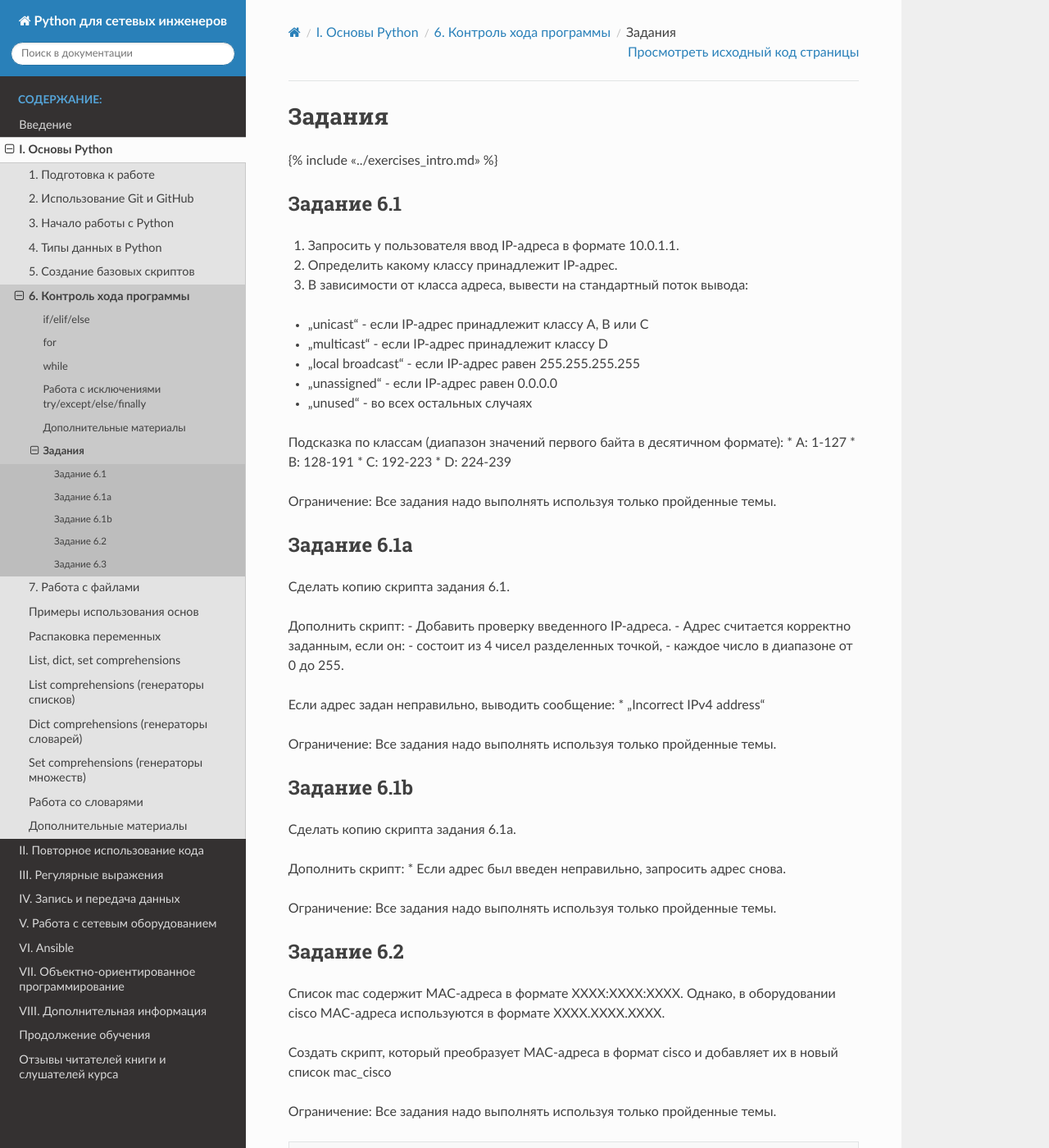
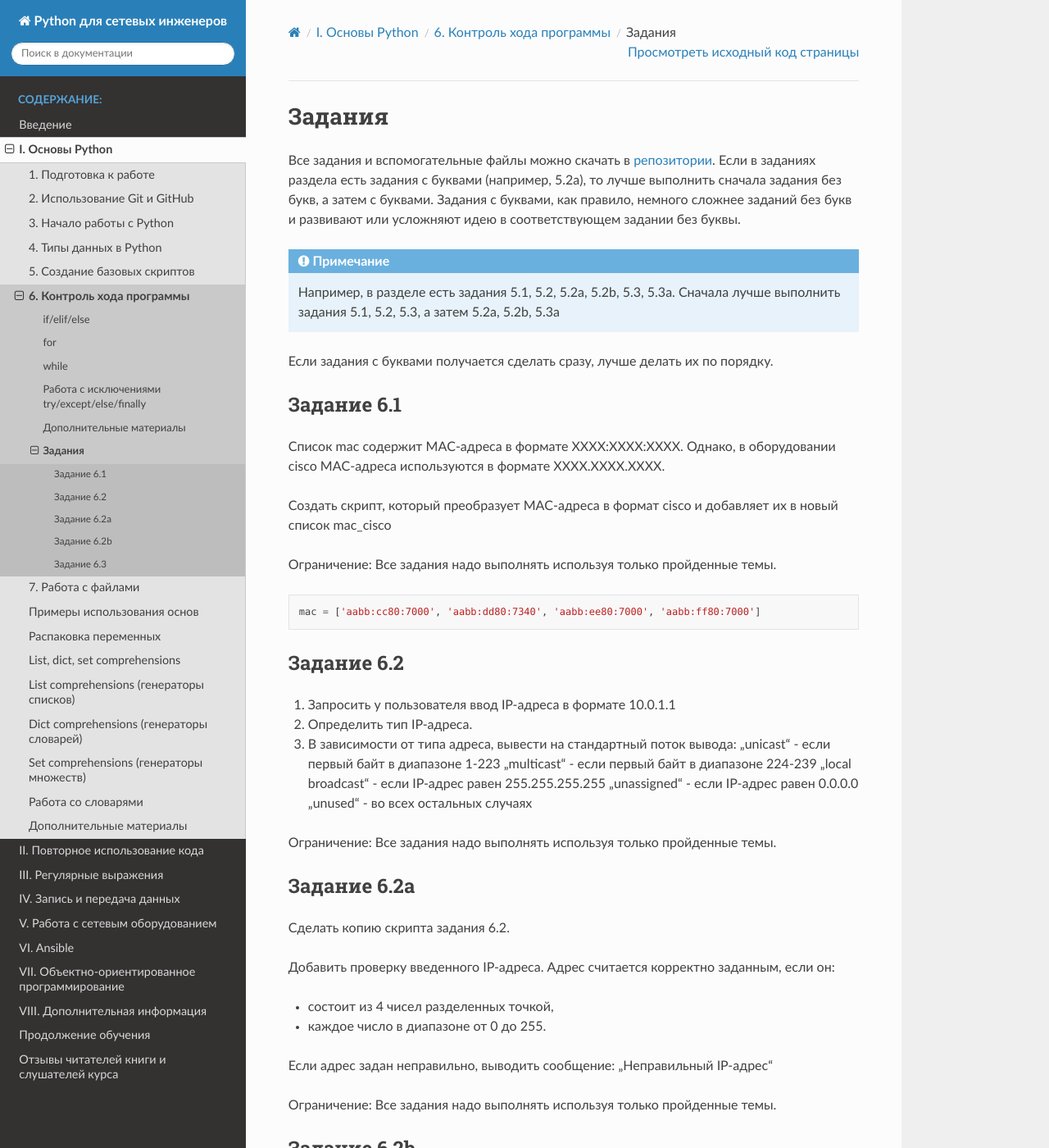
Before and after one commit to natenka/pyneng-book, a Sphinx documentation site: the page built from docs/source/exercises/06_exercises.rst, in a window 1280 px wide and 1400 px high. Shown: the whole window at 82% size. Built offline with Sphinx 7.4.7 and the Read the Docs theme 2.0.0, drawn with Linux system fonts in a browser that asks for light colours; pages that are not in the unit, such as notebooks, are missing from menus; some of the changed text lies outside the part shown.

Commit message:
Finished 06_control_structures exercises

```diff
--- a/docs/source/exercises/06_exercises.rst
+++ b/docs/source/exercises/06_exercises.rst
@@ -1,70 +1,61 @@
 Задания
 =======
 
-{% include "../exercises\_intro.md" %}
+.. include:: ./exercises_intro.rst
 
 Задание 6.1
 ~~~~~~~~~~~
 
-1. Запросить у пользователя ввод IP-адреса в формате 10.0.1.1.
-2. Определить какому классу принадлежит IP-адрес.
-3. В зависимости от класса адреса, вывести на стандартный поток вывода:
+Список mac содержит MAC-адреса в формате XXXX:XXXX:XXXX.
+Однако, в оборудовании cisco MAC-адреса используются в формате XXXX.XXXX.XXXX.
 
--  'unicast' - если IP-адрес принадлежит классу A, B или C
--  'multicast' - если IP-адрес принадлежит классу D
--  'local broadcast' - если IP-адрес равен 255.255.255.255
--  'unassigned' - если IP-адрес равен 0.0.0.0
--  'unused' - во всех остальных случаях
+Создать скрипт, который преобразует MAC-адреса в формат cisco
+и добавляет их в новый список mac_cisco
 
-Подсказка по классам (диапазон значений первого байта в десятичном
-формате): \* A: 1-127 \* B: 128-191 \* C: 192-223 \* D: 224-239
+Ограничение: Все задания надо выполнять используя только пройденные темы.
 
-Ограничение: Все задания надо выполнять используя только пройденные
-темы.
+.. code-block:: python
 
-Задание 6.1a
-~~~~~~~~~~~~
-
-Сделать копию скрипта задания 6.1.
-
-Дополнить скрипт: - Добавить проверку введенного IP-адреса. - Адрес
-считается корректно заданным, если он: - состоит из 4 чисел разделенных
-точкой, - каждое число в диапазоне от 0 до 255.
-
-Если адрес задан неправильно, выводить сообщение: \* 'Incorrect IPv4
-address'
-
-Ограничение: Все задания надо выполнять используя только пройденные
-темы.
-
-Задание 6.1b
-~~~~~~~~~~~~
-
-Сделать копию скрипта задания 6.1a.
-
-Дополнить скрипт: \* Если адрес был введен неправильно, запросить адрес
-снова.
-
-Ограничение: Все задания надо выполнять используя только пройденные
-темы.
+    mac = ['aabb:cc80:7000', 'aabb:dd80:7340', 'aabb:ee80:7000', 'aabb:ff80:7000']
 
 Задание 6.2
 ~~~~~~~~~~~
 
-Список mac содержит MAC-адреса в формате XXXX:XXXX:XXXX. Однако, в
-оборудовании cisco MAC-адреса используются в формате XXXX.XXXX.XXXX.
+1. Запросить у пользователя ввод IP-адреса в формате 10.0.1.1
+2. Определить тип IP-адреса.
+3. В зависимости от типа адреса, вывести на стандартный поток вывода:
+   'unicast' - если первый байт в диапазоне 1-223
+   'multicast' - если первый байт в диапазоне 224-239
+   'local broadcast' - если IP-адрес равен 255.255.255.255
+   'unassigned' - если IP-адрес равен 0.0.0.0
+   'unused' - во всех остальных случаях
 
-Создать скрипт, который преобразует MAC-адреса в формат cisco и
-добавляет их в новый список mac\_cisco
+Ограничение: Все задания надо выполнять используя только пройденные темы.
 
-Ограничение: Все задания надо выполнять используя только пройденные
-темы.
+Задание 6.2a
+~~~~~~~~~~~~
 
-.. code:: python
+Сделать копию скрипта задания 6.2.
 
-    mac = ['aabb:cc80:7000', 'aabb:dd80:7340', 'aabb:ee80:7000', 'aabb:ff80:7000']
+Добавить проверку введенного IP-адреса. Адрес считается корректно заданным, если он:
 
-    mac_cisco = []
+* состоит из 4 чисел разделенных точкой,
+* каждое число в диапазоне от 0 до 255.
+
+Если адрес задан неправильно, выводить сообщение:
+'Неправильный IP-адрес'
+
+Ограничение: Все задания надо выполнять используя только пройденные темы.
+
+Задание 6.2b
+~~~~~~~~~~~~
+
+Сделать копию скрипта задания 6.2a.
+
+Дополнить скрипт:
+Если адрес был введен неправильно, запросить адрес снова.
+
+Ограничение: Все задания надо выполнять используя только пройденные темы.
 
 Задание 6.3
 ~~~~~~~~~~~
@@ -73,38 +64,49 @@ address'
 
 Сделать аналогичный генератор конфигурации для портов trunk.
 
-В транках ситуация усложняется тем, что VLANов может быть много, и надо
-понимать, что с ними делать.
+В транках ситуация усложняется тем, что VLANов может быть много, и надо понимать,
+что с ним делать.
 
-Поэтому в соответствии каждому порту стоит список и первый (нулевой)
-элемент списка указывает как воспринимать номера VLANов, которые идут
-дальше: \* add - значит VLANы надо будет добавить (команда switchport
-trunk allowed vlan add 10,20) \* del - значит VLANы надо удалить из
-списка разрешенных (команда switchport trunk allowed vlan remove 17) \*
-only - значит, что на интерфейсе должны остаться разрешенными только
-указанные VLANы (команда switchport trunk allowed vlan 11,30)
+Поэтому в соответствии каждому порту стоит список
+и первый (нулевой) элемент списка указывает как воспринимать номера VLAN,
+которые идут дальше:
 
-Задача для портов 0/1, 0/2, 0/4: \* сгенерировать конфигурацию на основе
-шаблона trunk\_template \* с учетом ключевых слов add, del, only
+* add - VLANы надо будет добавить (команда switchport trunk allowed vlan add 10,20)
+* del - VLANы надо удалить из списка разрешенных (команда switchport trunk allowed vlan remove 17)
+* only - на интерфейсе должны остаться разрешенными только указанные VLANы (команда switchport trunk allowed vlan 11,30)
 
-Ограничение: Все задания надо выполнять используя только пройденные
-темы.
+Задача для портов 0/1, 0/2, 0/4:
 
-.. code:: python
+* сгенерировать конфигурацию на основе шаблона trunk_template
+* с учетом ключевых слов add, del, only
 
-    access_template = ['switchport mode access',
-                       'switchport access vlan',
-                       'spanning-tree portfast',
-                       'spanning-tree bpduguard enable']
+Ограничение: Все задания надо выполнять используя только пройденные темы.
 
-    trunk_template = ['switchport trunk encapsulation dot1q',
-                      'switchport mode trunk',
-                      'switchport trunk allowed vlan']
+.. code-block:: python
 
-    fast_int = {'access':{'0/12':'10','0/14':'11','0/16':'17','0/17':'150'},
-                'trunk':{'0/1':['add','10','20'],
-                         '0/2':['only','11','30'],
-                         '0/4':['del','17']} }
+    access_template = [
+        'switchport mode access', 'switchport access vlan',
+        'spanning-tree portfast', 'spanning-tree bpduguard enable'
+    ]
+
+    trunk_template = [
+        'switchport trunk encapsulation dot1q', 'switchport mode trunk',
+        'switchport trunk allowed vlan'
+    ]
+
+    fast_int = {
+        'access': {
+            '0/12': '10',
+            '0/14': '11',
+            '0/16': '17',
+            '0/17': '150'
+        },
+        'trunk': {
+            '0/1': ['add', '10', '20'],
+            '0/2': ['only', '11', '30'],
+            '0/4': ['del', '17']
+        }
+    }
 
     for intf, vlan in fast_int['access'].items():
         print('interface FastEthernet' + intf)
```
